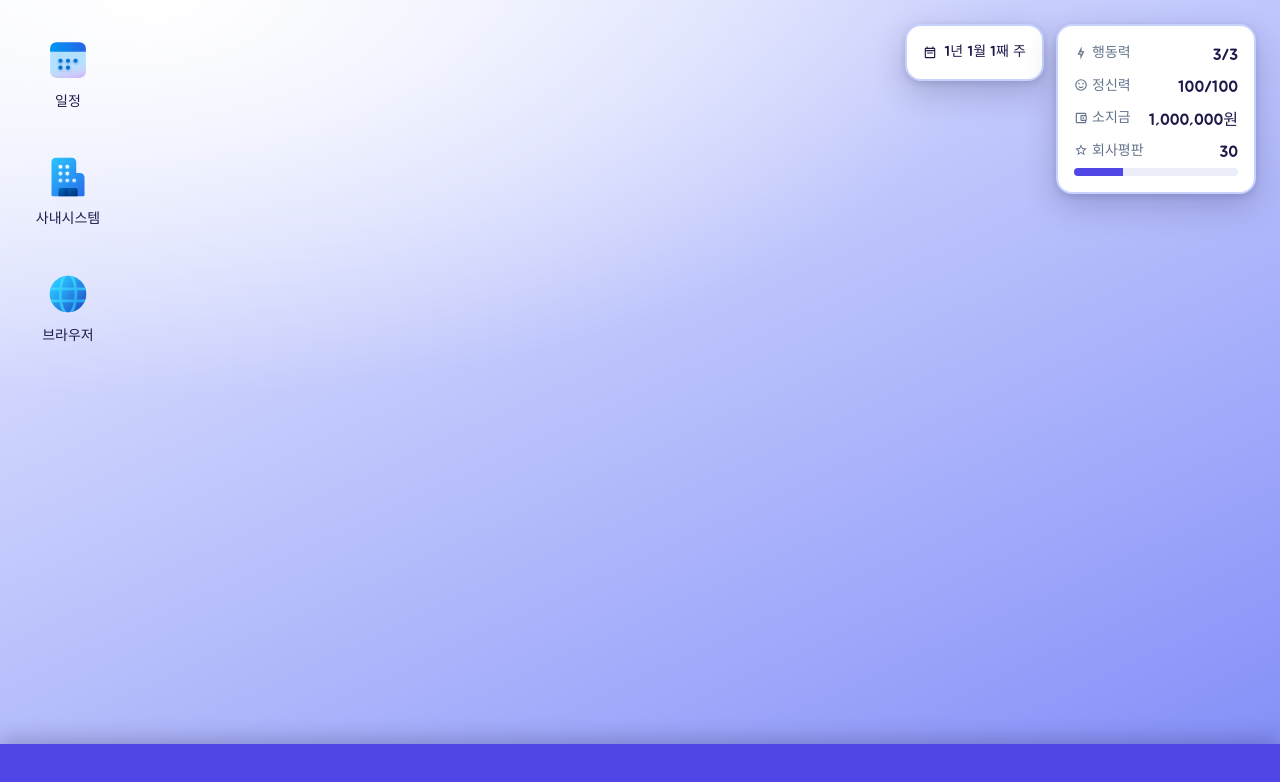
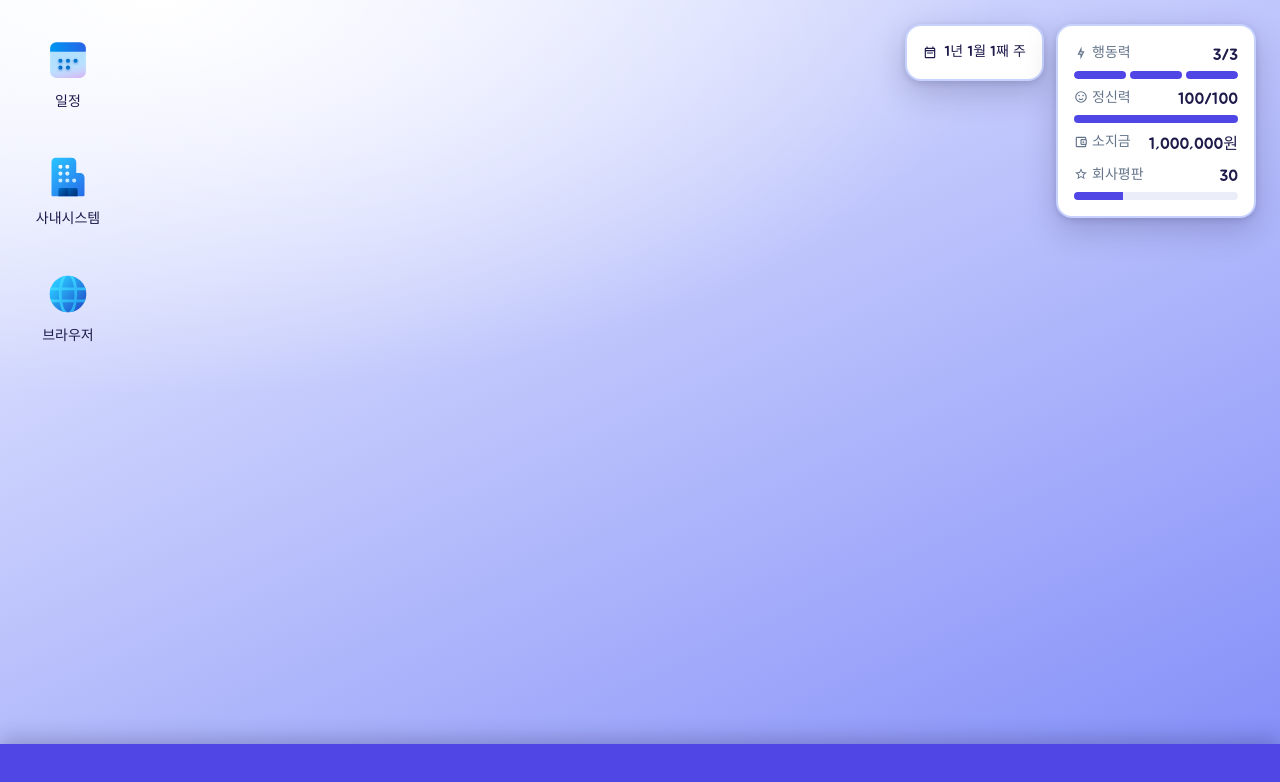
Before and after one commit to hot0468/webdesignGame, a React (Vite) app: page / in a window 1280 px wide. Shown: the top 782 px of the page. Built offline with nearby package versions, Linux system fonts and the light colour scheme.

Commit message:
HUD 행동력·정신력에도 막대
행동력은 정수 자원이라 칸으로 세는 눈금 막대다 — 사유는 Hud.tsx의 Ticks 주석.

Co-Authored-By: Claude Fable 5 <noreply@anthropic.com>

```diff
--- a/src/components/Hud.tsx
+++ b/src/components/Hud.tsx
@@ -30,42 +30,80 @@ export function Hud() {
       </p>
 
       <dl className="hud__panel hud__stats" aria-label="회사 현황">
-        <Stat icon={HUD_ICONS.ap} label="행동력" value={`${g.ap}/${g.apMax}`} />
-        <Stat icon={HUD_ICONS.mental} label="정신력" value={`${g.mental}/${g.mentalMax}`} />
+        <Stat
+          icon={HUD_ICONS.ap}
+          label="행동력"
+          value={`${g.ap}/${g.apMax}`}
+          bar={<Ticks value={g.ap} max={g.apMax} />}
+        />
+        <Stat
+          icon={HUD_ICONS.mental}
+          label="정신력"
+          value={`${g.mental}/${g.mentalMax}`}
+          bar={<Bar value={g.mental} max={g.mentalMax} />}
+        />
         <Stat icon={HUD_ICONS.money} label="소지금" value={`${g.money.toLocaleString('ko-KR')}원`} />
-
-        <div className="hud__stat hud__stat--bar">
-          <dt className="hud__label">
-            <AppIcon name={HUD_ICONS.reputation} />
-            회사평판
-          </dt>
-          <dd className="hud__value">{g.reputation}</dd>
-          {/* ⚠️ 위기선 눈금은 여기 두지 않는다 — 위기선까지의 **거리**는 사내시스템 창이 지는
-              몫이고, 그것마저 여기 오면 그 창의 회사현황 화면이 할 일이 없어진다.
-              숫자는 위 dd가 이미 읽어 주므로 이 막대는 장식이다(aria-hidden). */}
-          <div
-            className={`gauge${g.reputation < REPUTATION_CRISIS ? ' gauge--crisis' : ''}`}
-            aria-hidden="true"
-          >
-            <div
-              className="gauge__fill"
-              style={{ width: `${(g.reputation / REPUTATION_MAX) * 100}%` }}
+        <Stat
+          icon={HUD_ICONS.reputation}
+          label="회사평판"
+          value={`${g.reputation}`}
+          bar={
+            <Bar
+              value={g.reputation}
+              max={REPUTATION_MAX}
+              crisis={g.reputation < REPUTATION_CRISIS}
             />
-          </div>
-        </div>
+          }
+        />
       </dl>
     </div>
   )
 }
 
-function Stat({ icon, label, value }: { icon: string; label: string; value: string }) {
+function Stat({
+  icon,
+  label,
+  value,
+  bar,
+}: {
+  icon: string
+  label: string
+  value: string
+  bar?: React.ReactNode
+}) {
   return (
-    <div className="hud__stat">
+    <div className={`hud__stat${bar ? ' hud__stat--bar' : ''}`}>
       <dt className="hud__label">
         <AppIcon name={icon} />
         {label}
       </dt>
       <dd className="hud__value">{value}</dd>
+      {bar}
     </div>
   )
 }
+
+/** 연속량 막대. 숫자는 위 `dd`가 이미 읽어 주므로 막대는 장식이다(aria-hidden).
+ *
+ * ⚠️ 평판에 **위기선 눈금을 얹지 마라** — 위기선까지의 거리는 사내시스템 창이 지는 몫이고,
+ *    그것마저 여기 오면 그 창의 회사현황 화면이 할 일이 없어진다. */
+function Bar({ value, max, crisis }: { value: number; max: number; crisis?: boolean }) {
+  return (
+    <div className={`gauge${crisis ? ' gauge--crisis' : ''}`} aria-hidden="true">
+      <div className="gauge__fill" style={{ width: `${(value / max) * 100}%` }} />
+    </div>
+  )
+}
+
+/** 눈금 막대. ⚠️ 행동력은 **정수 자원**이라 칸으로 센다 — 연속 막대로 그리면 "2.5쯤 남았다"로
+ *  읽히는데, 실제로는 공정 하나를 더 돌릴 수 있느냐 없느냐뿐이다.
+ *  칸 수는 `apMax`라 회사레벨이 올라 최대치가 늘면 칸도 같이 는다. */
+function Ticks({ value, max }: { value: number; max: number }) {
+  return (
+    <div className="gauge gauge--ticks" aria-hidden="true">
+      {Array.from({ length: max }, (_, i) => (
+        <span key={i} className={`gauge__tick${i < value ? ' gauge__tick--on' : ''}`} />
+      ))}
+    </div>
+  )
+}
--- a/src/index.css
+++ b/src/index.css
@@ -584,6 +584,23 @@ body {
   background: var(--color-destructive);
 }
 
+/* 눈금 막대(행동력). 칸 사이의 틈이 곧 눈금이라 판 배경이 비쳐야 한다. */
+.gauge--ticks {
+  display: flex;
+  gap: var(--sp-1);
+  background: transparent;
+}
+
+.gauge__tick {
+  flex: 1;
+  border-radius: var(--sp-1);
+  background: var(--color-muted);
+}
+
+.gauge__tick--on {
+  background: var(--color-primary);
+}
+
 /* 위기선 눈금. ⚠️ --color-foreground여야 채워진 구간(primary 3.4:1)과 빈 구간
    (muted 14:1) **양쪽에서** 보인다. destructive로 하면 위기 상태에서 같은 색 위에 얹혀 사라진다. */
 .gauge__crisis {
```
Also changed, not shown: .claude/skills/project-context/references/shell.md, 1 other file (tests, documents, lock files or other folders).
